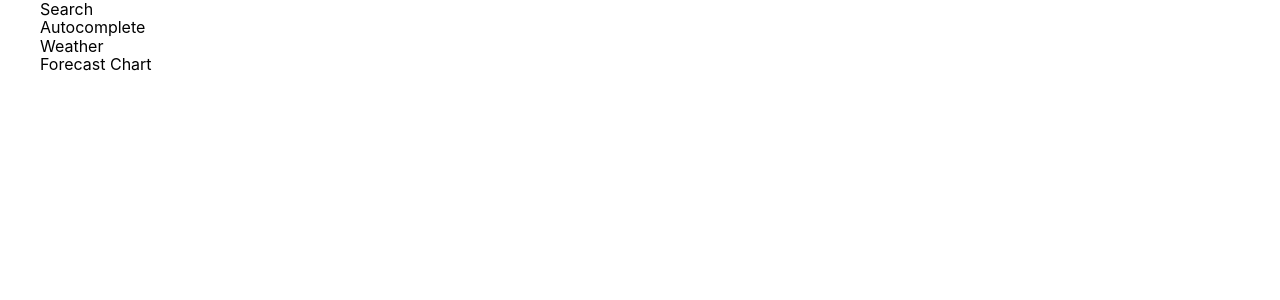
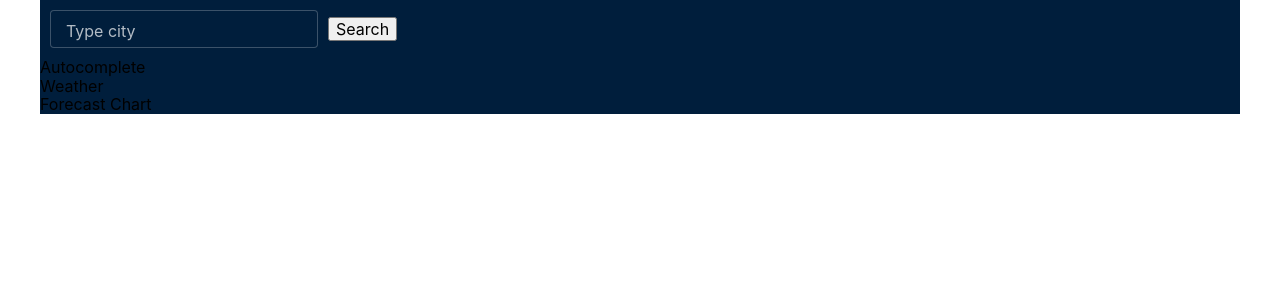
Before and after one commit to karolina-rachuta/Weather_react_app, a React (Create React App) app: page / in a window 1280 px wide. Shown: the top 300 px of the page. Built offline with nearby package versions, Linux system fonts and the light colour scheme.

Commit message:
styling input with label in the input frame when focus

```diff
--- a/src/App.js
+++ b/src/App.js
@@ -1,4 +1,4 @@
-import React from "react";
+import React, { useState } from "react";
 import SearchBar from './components/SearchBar';
 import Weather from './components/Weather';
 import WeatherForecastChart from './components/WeatherForecastChart';
@@ -6,9 +6,11 @@ import WeatherForecastChart from './components/WeatherForecastChart';
 import './styles/main.scss';
 
 function App() {
+  const [searchValue, setSearchValue] = useState("");
+
   return (
     <main className="App">
-      <SearchBar/>
+      <SearchBar searchValue={searchValue} setSearchValue={setSearchValue}/>
       <Weather/>
       <WeatherForecastChart/>
     </main>
--- a/src/components/Search.jsx
+++ b/src/components/Search.jsx
@@ -1,8 +1,31 @@
-import React from "react";
-function Search() {
-    return (
-        <div>Search</div>
-    )
+import React, { useRef } from "react";
+
+function Search({ searchValue, setSearchValue }) {
+  const searchRef = useRef(null);
+
+  function handleInput(e) {
+    setSearchValue(e.target.value);
+  }
+
+  function handleFocus(e) {
+    searchRef.current.classList.add("focus");
+  }
+
+  return (
+    <div className="search" ref={searchRef} onFocus={handleFocus}>
+      <label className="search__lbl" htmlFor="search">
+        Type city
+      </label>
+      <input
+        className="search__input"
+        type="text"
+        value={searchValue}
+        id="search"
+        onChange={handleInput}
+      />
+      <button>Search</button>
+    </div>
+  );
 }
 
 export default Search;
--- a/src/components/SearchBar.jsx
+++ b/src/components/SearchBar.jsx
@@ -2,10 +2,10 @@ import React from "react";
 import Search from "./Search";
 import Autocomplete from "./Autocomplete";
 
-function SearchBar() {
+function SearchBar({ searchValue, setSearchValue }) {
   return (
     <>
-      <Search />
+      <Search searchValue={searchValue} setSearchValue={setSearchValue} />
       <Autocomplete />
     </>
   );
--- /dev/null
+++ b/src/styles/components.scss
@@ -0,0 +1,30 @@
+.search {
+    position: relative;
+
+    &__lbl {
+        color: rgba(255, 255, 255, 0.7);
+        background-color: rgb(0, 30, 60);
+        position: absolute;
+        top: toRem(20px);
+        left: toRem(20px);
+        font-size: toRem(16px);
+        transition: all 400ms;
+        padding: toRem(2px) toRem(6px);
+    }
+
+    &:hover,
+    &.focus {
+        .search__lbl {
+            font-size: toRem(8px);
+            top: toRem(4px);
+        }
+    }
+
+    &__input {
+        padding: toRem(9px);
+        border-radius: toRem(4px);
+        border: toRem(1px) solid rgba(255, 255, 255, 0.23);
+        background-color: rgb(0, 30, 60);
+        margin: toRem(10px);
+    }
+}
--- a/src/styles/layout.scss
+++ b/src/styles/layout.scss
@@ -2,4 +2,5 @@
     width: 100%;
     max-width: toRem(1200px);
     margin: auto;
+    background-color: rgb(0, 30, 60);
 }
--- a/src/styles/main.scss
+++ b/src/styles/main.scss
@@ -2,3 +2,4 @@
 @import './config.scss';
 @import './utilis.scss';
 @import './layout.scss';
+@import './components.scss';
```
Also changed, not shown: 1 other file (tests, documents, lock files or other folders).
